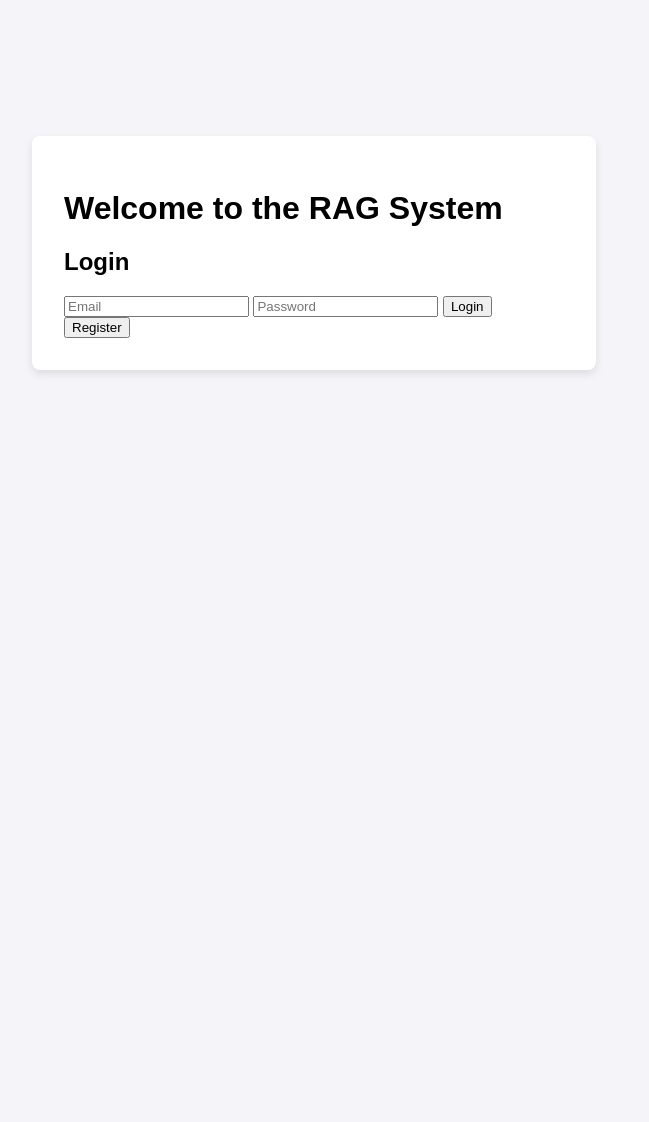
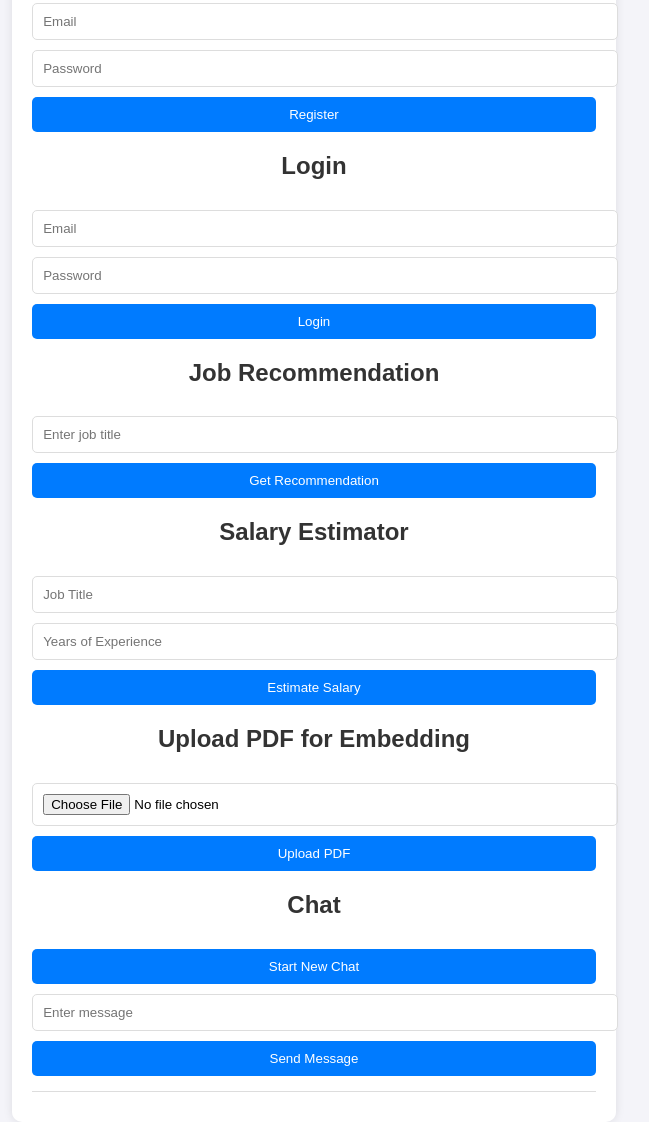
Before and after one commit to MahmoudSafan/RAG-System, a plain HTML site: page app/static/index.html in a window 1280 px wide. Shown: the part 155-1277 px from the top of the page, without its empty margins (326-975 px from the left). Before the commit the page ends 816 px from the top, so only its background shows below. Drawn offline with Linux system fonts and the light colour scheme.

Commit message:
build another statics

```diff
--- a/app/static/index.html
+++ b/app/static/index.html
@@ -1,52 +1,44 @@
-<!-- static/index.html -->
 <!DOCTYPE html>
 <html lang="en">
 	<head>
 		<meta charset="UTF-8" />
 		<meta name="viewport" content="width=device-width, initial-scale=1.0" />
-		<title>RAG System</title>
+		<title>RAG System - Job & Chat Interaction</title>
 		<link rel="stylesheet" href="style.css" />
 	</head>
 	<body>
 		<div id="app">
-			<h1>Welcome to the RAG System</h1>
+			<h1>RAG System - Job & Chat Interaction</h1>
 
-			<!-- Login/Registration Form -->
-			<div id="auth-section">
+			<!-- User Registration Section -->
+			<section id="register">
+				<h2>Register</h2>
+				<input type="email" id="reg-email" placeholder="Email" />
+				<input type="password" id="reg-password" placeholder="Password" />
+				<button onclick="registerUser()">Register</button>
+				<p id="register-result"></p>
+			</section>
+
+			<!-- Login Section -->
+			<section id="login">
 				<h2>Login</h2>
-				<form id="login-form">
-					<input type="email" id="email" placeholder="Email" required />
-					<input
-						type="password"
-						id="password"
-						placeholder="Password"
-						required
-					/>
-					<button type="submit">Login</button>
-				</form>
-				<button onclick="showRegister()">Register</button>
-			</div>
+				<input type="email" id="login-email" placeholder="Email" />
+				<input type="password" id="login-password" placeholder="Password" />
+				<button onclick="loginUser()">Login</button>
+				<p id="login-result"></p>
+			</section>
 
-			<!-- Main Interaction Section -->
-			<div id="interaction-section" style="display: none">
-				<h2>Welcome, <span id="username"></span>!</h2>
-				<button onclick="logout()">Logout</button>
+			<!-- Job Recommendation Section -->
+			<section id="recommendation">
+				<h2>Job Recommendation</h2>
+				<input type="text" id="job-query" placeholder="Enter job title" />
+				<button onclick="getJobRecommendation()">Get Recommendation</button>
+				<p id="recommendation-result"></p>
+			</section>
 
-				<!-- Job Recommendation Form -->
-				<div id="recommendation">
-					<h3>Get Job Recommendations</h3>
-					<input
-						type="text"
-						id="job-query"
-						placeholder="Enter job title or keywords"
-					/>
-					<button onclick="getRecommendations()">Get Recommendations</button>
-					<div id="recommendation-output"></div>
-				</div>
-
-				<!-- Salary Estimation Form -->
-				<div id="salary-estimation">
-					<h3>Estimate Salary</h3>
+			<!-- Salary Estimation Section -->
+			<section id="salary-estimator">
+				<h2>Salary Estimator</h2>
 				<input type="text" id="job-title" placeholder="Job Title" />
 				<input
 					type="number"
@@ -54,11 +46,26 @@
 					placeholder="Years of Experience"
 				/>
 				<button onclick="estimateSalary()">Estimate Salary</button>
-					<div id="salary-output"></div>
+				<p id="salary-result"></p>
+			</section>
+
+			<!-- PDF Upload Section -->
+			<section id="pdf-upload">
+				<h2>Upload PDF for Embedding</h2>
+				<input type="file" id="pdf-file" accept="application/pdf" />
+				<button onclick="uploadPDF()">Upload PDF</button>
+				<p id="pdf-result"></p>
+			</section>
+
+			<!-- Chat Section -->
+			<section id="chat">
+				<h2>Chat</h2>
+				<button onclick="createNewChat()">Start New Chat</button>
+				<input type="text" id="chat-input" placeholder="Enter message" />
+				<button onclick="sendMessage()">Send Message</button>
+				<div id="chat-history"></div>
+			</section>
 		</div>
-			</div>
-		</div>
-
 		<script src="script.js"></script>
 	</body>
 </html>
--- a/app/static/script.js
+++ b/app/static/script.js
@@ -1,93 +1,122 @@
-// static/script.js
-const API_URL = "http://127.0.0.1:8000"; // Your FastAPI base URL
-let token = null;
+const BASE_URL = "http://127.0.0.1:8000"; // Update to your FastAPI server URL
 
-// Show registration form
-function showRegister() {
-	document.getElementById("auth-section").innerHTML = `
-    <h2>Register</h2>
-    <form id="register-form">
-      <input type="email" id="reg-email" placeholder="Email" required>
-      <input type="password" id="reg-password" placeholder="Password" required>
-      <button type="submit">Register</button>
-    </form>`;
-
-	document.getElementById("register-form").onsubmit = register;
-}
-
-// Login function
-async function login(event) {
-	event.preventDefault();
-	const email = document.getElementById("email").value;
-	const password = document.getElementById("password").value;
-
-	const response = await fetch(`${API_URL}/auth/token`, {
-		method: "POST",
-		headers: { "Content-Type": "application/x-www-form-urlencoded" },
-		body: new URLSearchParams({ username: email, password }),
-	});
-	const data = await response.json();
-	if (data.access_token) {
-		token = data.access_token;
-		document.getElementById("auth-section").style.display = "none";
-		document.getElementById("interaction-section").style.display = "block";
-	} else {
-		alert("Login failed");
-	}
-}
-
-// Register function
-async function register(event) {
-	event.preventDefault();
+// Register a new user
+async function registerUser() {
 	const email = document.getElementById("reg-email").value;
 	const password = document.getElementById("reg-password").value;
+	const resultElement = document.getElementById("register-result");
 
-	const response = await fetch(`${API_URL}/auth/register`, {
+	const response = await fetch(`${BASE_URL}/auth/register`, {
 		method: "POST",
 		headers: { "Content-Type": "application/json" },
 		body: JSON.stringify({ email, password }),
 	});
+
+	const data = await response.json();
+	resultElement.textContent = data.message || "Registration error.";
+}
+
+// Login user
+async function loginUser() {
+	const email = document.getElementById("login-email").value;
+	const password = document.getElementById("login-password").value;
+	const resultElement = document.getElementById("login-result");
+
+	const response = await fetch(`${BASE_URL}/auth/login`, {
+		method: "POST",
+		headers: { "Content-Type": "application/json" },
+		body: JSON.stringify({ email, password }),
+	});
+
 	const data = await response.json();
 	if (response.ok) {
-		alert("Registration successful");
-		showLogin();
+		resultElement.textContent = "Login successful!";
+		localStorage.setItem("auth_token", data.access_token); // Store JWT
 	} else {
-		alert(data.detail || "Registration failed");
+		resultElement.textContent = data.detail || "Login failed.";
 	}
 }
 
-// Get Job Recommendations
-async function getRecommendations() {
+// Get job recommendations
+async function getJobRecommendation() {
 	const query = document.getElementById("job-query").value;
+	const resultElement = document.getElementById("recommendation-result");
+
 	const response = await fetch(
-		`${API_URL}/generate-recommendation?query=${query}`,
+		`${BASE_URL}/generate-recommendation?query=${encodeURIComponent(query)}`,
 		{
-			headers: { Authorization: `Bearer ${token}` },
+			headers: {
+				Authorization: `Bearer ${localStorage.getItem("auth_token")}`,
+			},
 		}
 	);
 	const data = await response.json();
-	document.getElementById("recommendation-output").innerText =
-		data.recommendation;
+	resultElement.textContent =
+		data.recommendation || "Error fetching recommendation.";
 }
 
-// Estimate Salary
+// Estimate salary
 async function estimateSalary() {
-	const jobTitle = document.getElementById("job-title").value;
-	const yearsExperience = document.getElementById("years-experience").value;
+	const title = document.getElementById("job-title").value;
+	const experience = document.getElementById("years-experience").value;
+	const resultElement = document.getElementById("salary-result");
 
 	const response = await fetch(
-		`${API_URL}/estimate-salary?job_title=${jobTitle}&years_experience=${yearsExperience}`,
+		`${BASE_URL}/estimate-salary?job_title=${encodeURIComponent(
+			title
+		)}&years_experience=${experience}`,
 		{
-			headers: { Authorization: `Bearer ${token}` },
+			headers: {
+				Authorization: `Bearer ${localStorage.getItem("auth_token")}`,
+			},
 		}
 	);
 	const data = await response.json();
-	document.getElementById("salary-output").innerText = data.estimated_salary;
+	resultElement.textContent =
+		data.estimated_salary || "Error estimating salary.";
 }
 
-// Logout function
-function logout() {
-	token = null;
-	document.getElementById("interaction-section").style.display = "none";
-	document.getElementById("auth-section").style.display = "block";
+// Upload PDF
+async function uploadPDF() {
+	const fileInput = document.getElementById("pdf-file");
+	const formData = new FormData();
+	formData.append("file", fileInput.files[0]);
+
+	const response = await fetch(`${BASE_URL}/upload-pdf`, {
+		method: "POST",
+		headers: { Authorization: `Bearer ${localStorage.getItem("auth_token")}` },
+		body: formData,
+	});
+	const data = await response.json();
+	document.getElementById("pdf-result").textContent =
+		data.message || "Error uploading PDF.";
 }
+
+// Chat functionality
+async function createNewChat() {
+	const response = await fetch(`${BASE_URL}/chat`, {
+		method: "POST",
+		headers: { Authorization: `Bearer ${localStorage.getItem("auth_token")}` },
+	});
+	const data = await response.json();
+	localStorage.setItem("chat_id", data.chat_id);
+}
+
+async function sendMessage() {
+	const chatId = localStorage.getItem("chat_id");
+	const message = document.getElementById("chat-input").value;
+	const chatHistory = document.getElementById("chat-history");
+
+	const response = await fetch(`${BASE_URL}/chat/${chatId}/message`, {
+		method: "POST",
+		headers: {
+			"Content-Type": "application/json",
+			Authorization: `Bearer ${localStorage.getItem("auth_token")}`,
+		},
+		body: JSON.stringify({ content: message }),
+	});
+	const data = await response.json();
+	chatHistory.innerHTML += `<p>User: ${message}</p><p>Bot: ${
+		data.llm_response || "Error in chat response."
+	}</p>`;
+}
--- a/app/static/style.css
+++ b/app/static/style.css
@@ -1,18 +1,54 @@
-/* static/style.css */
 body {
 	font-family: Arial, sans-serif;
-	background: #f4f4f9;
+	background-color: #f4f4f9;
 	display: flex;
+	align-items: center;
 	justify-content: center;
-	align-items: center;
-	height: 100vh;
+	min-height: 100vh;
+	margin: 0;
 }
 
 #app {
+	max-width: 600px;
+	padding: 20px;
+	background-color: #ffffff;
+	border-radius: 10px;
+	box-shadow: 0 0 10px rgba(0, 0, 0, 0.1);
+}
+
+h1,
+h2 {
+	color: #333;
+	text-align: center;
+}
+
+input,
+button {
 	width: 100%;
-	max-width: 500px;
-	background: #fff;
-	padding: 2rem;
-	box-shadow: 0 4px 8px rgba(0, 0, 0, 0.1);
-	border-radius: 8px;
+	padding: 10px;
+	margin-top: 10px;
+	border: 1px solid #ddd;
+	border-radius: 5px;
 }
+
+button {
+	background-color: #007bff;
+	color: #ffffff;
+	border: none;
+	cursor: pointer;
+}
+
+button:hover {
+	background-color: #0056b3;
+}
+
+p {
+	font-size: 0.9rem;
+	color: #555;
+}
+
+#chat-history {
+	margin-top: 15px;
+	padding-top: 10px;
+	border-top: 1px solid #ddd;
+}
```
Lines whose indentation alone changed are shown as unchanged.
